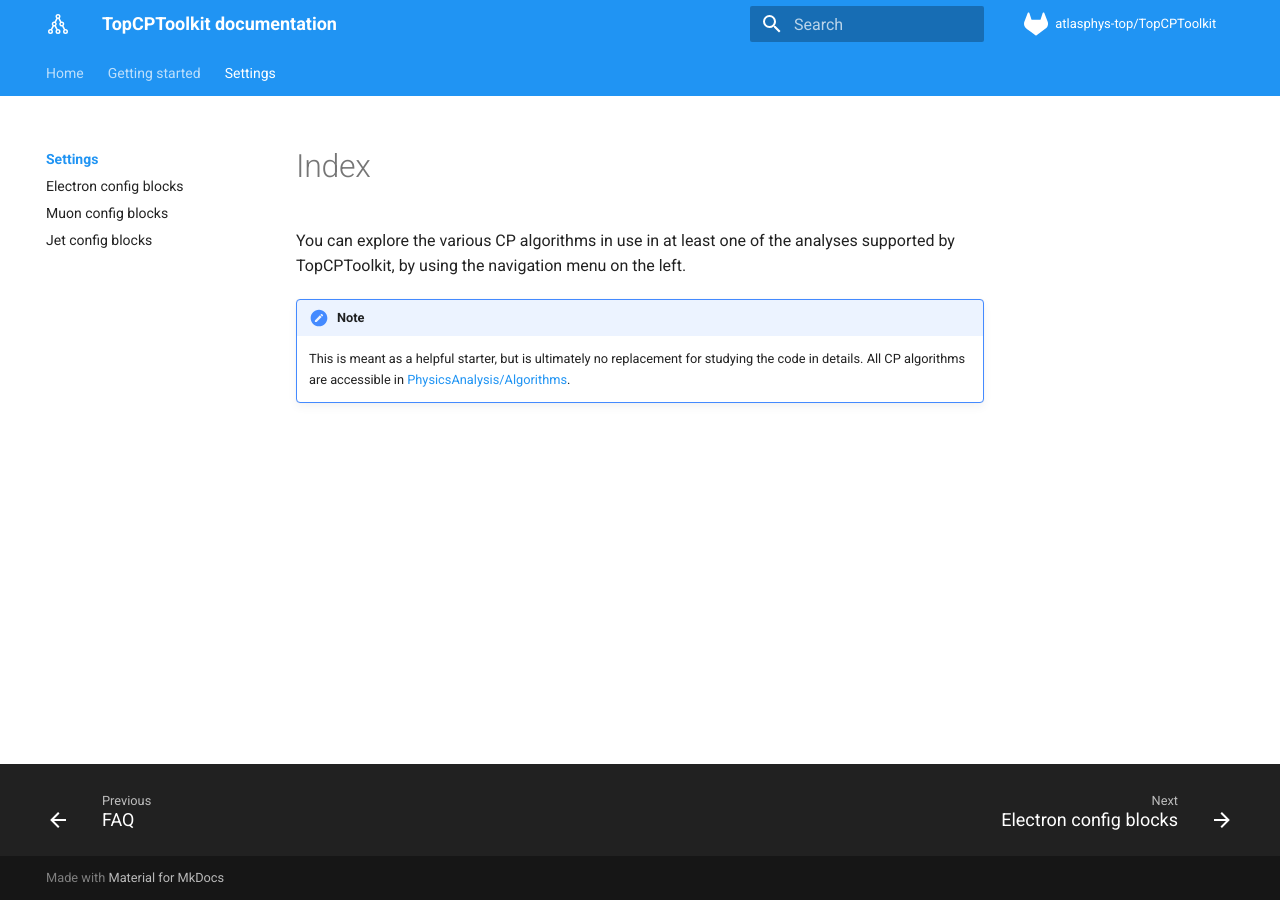
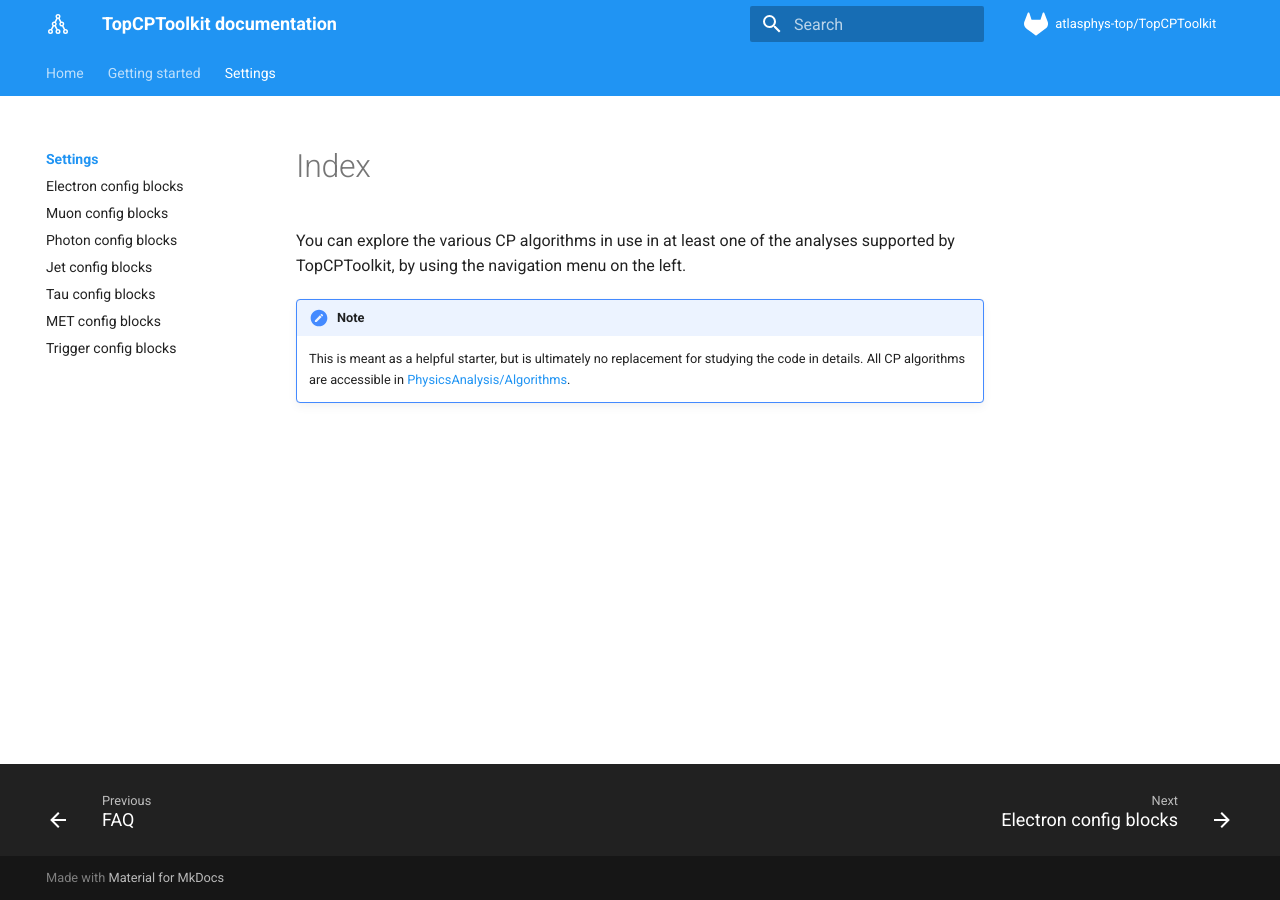
Before and after one commit to SuperNova76/TopCPToolKit, an MkDocs documentation site: the page built from docs/settings/index.md, in a window 1280 px wide. Built offline with MkDocs 1.6.1 and Material for MkDocs 9.7.7, drawn with Linux system fonts in a browser that asks for light colours.

Commit message:
prepare new structure

```diff
--- a/mkdocs.yml
+++ b/mkdocs.yml
@@ -61,4 +61,8 @@ nav:
         - settings/index.md
         - Electron config blocks: settings/electrons.md
         - Muon config blocks: settings/muons.md
+        - Photon config blocks: settings/photons.md
         - Jet config blocks: settings/jets.md
+        - Tau config blocks: settings/taus.md
+        - MET config blocks: settings/met.md
+        - Trigger config blocks: settings/trigger.md
```
